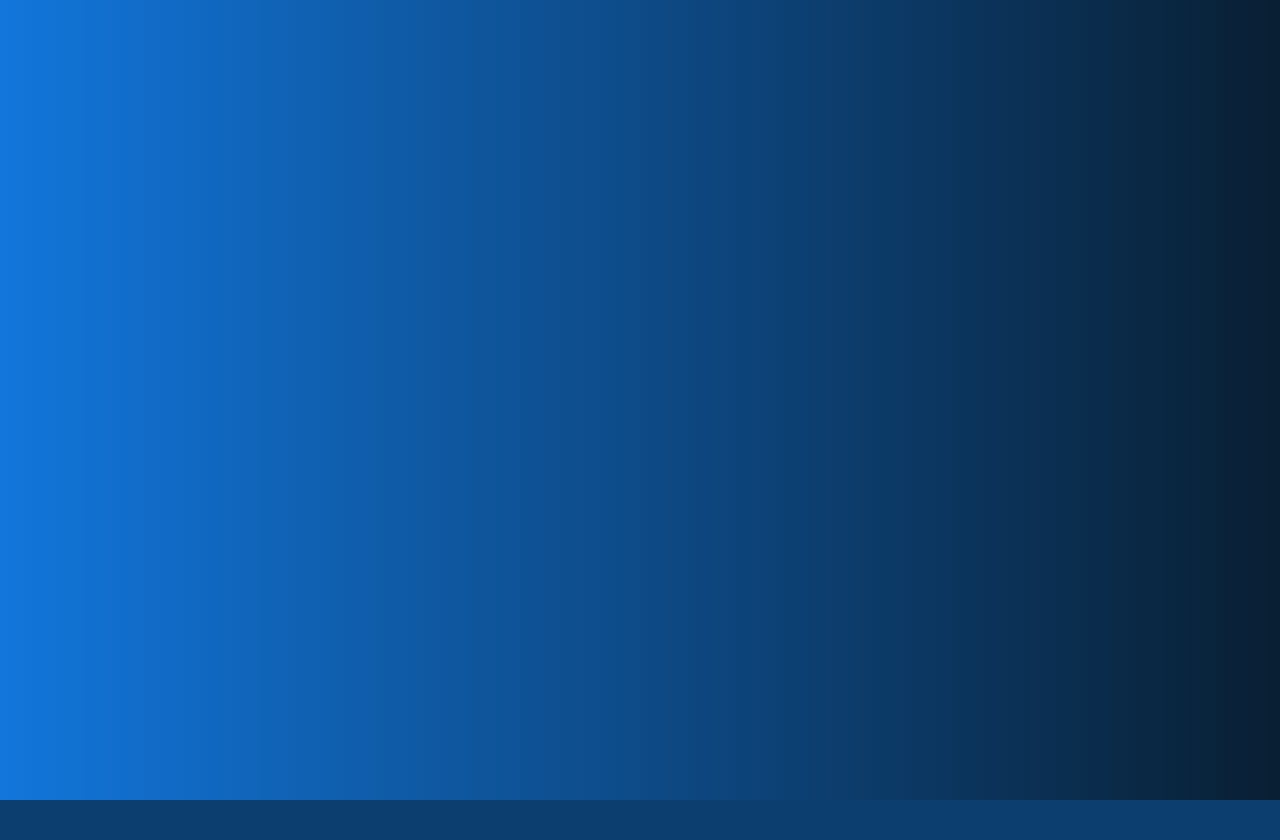
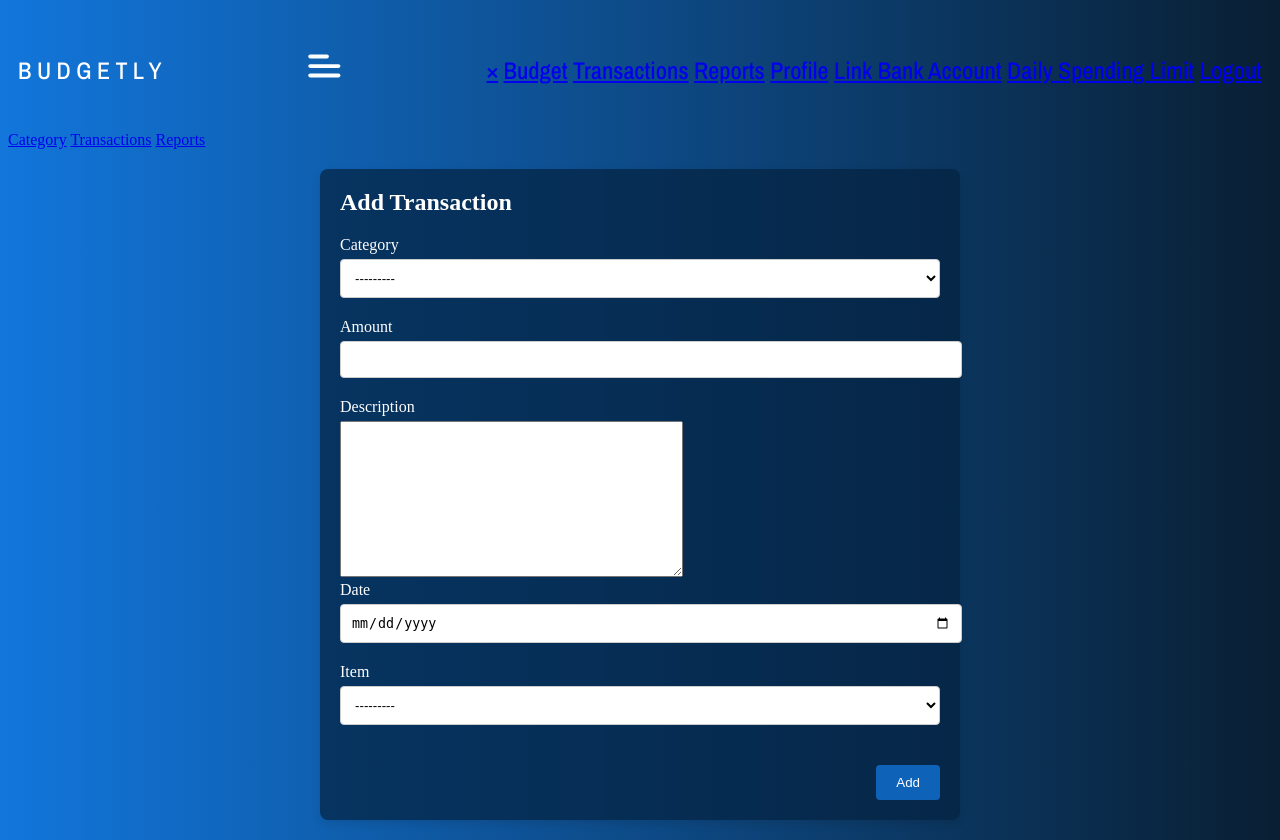
Before and after one commit to diomaster/budgetlyapp, a Django app: page /budget/addtransaction/ in a window 1280 px wide. Before the commit the page ends 800 px from the top, so only its background shows below. Run offline with Django 4.2, Linux system fonts and the light colour scheme; data comes from the database, SQL or seed files in the repository; both versions use the stored data as it was after the commit; style sheets or scripts are compiled from the project's sources.

Commit message:
Added the Form for the transaction

```diff
--- /dev/null
+++ b/expenses/static/expenses/addtransaction.css
@@ -0,0 +1,64 @@
+.add-transaction-container {
+    background-color: #03213fb3;
+    border-radius: 8px;
+    padding: 20px;
+    width: 90%;
+    max-width: 600px;
+    margin: 20px auto;
+    box-shadow: 0 4px 8px rgba(0, 0, 0, 0.1);
+  }
+
+  .add-transaction-container .form-header h2 {
+    color: white;
+    margin: 0;
+  }
+
+  .add-transaction-container .form-body {
+    margin-top: 20px;
+  }
+
+  .add-transaction-container .form-body label {
+    color: white;
+    display: block;
+    margin-bottom: 5px;
+  }
+
+  .add-transaction-container .form-body input,
+  .add-transaction-container .form-body select {
+    width: 100%;
+    padding: 10px;
+    margin-bottom: 20px;
+    border-radius: 4px;
+    border: 1px solid #ccc;
+    background-color: #ffffff;
+  }
+
+  .add-transaction-container .form-body input:focus,
+  .add-transaction-container .form-body select:focus {
+    outline: none;
+    border-color: #4b9cd3;
+    box-shadow: 0 0 0 2px #4b9cd3;
+  }
+
+  .add-transaction-container .form-body select {
+    cursor: pointer;
+  }
+
+  .add-transaction-container .form-footer {
+    display: flex;
+    justify-content: flex-end;
+    margin-top: 20px;
+  }
+
+  .add-transaction-container .form-footer .add-button {
+    background-color: #0E62B8;
+    border: none;
+    padding: 10px 20px;
+    color: white;
+    border-radius: 4px;
+    cursor: pointer;
+  }
+
+  .add-transaction-container .form-footer .add-button:hover {
+    background-color: #0a4c8b;
+  }
--- /dev/null
+++ b/expenses/static/expenses/addtransaction.scss
@@ -0,0 +1,64 @@
+.add-transaction-container {
+    background: $primary-color;
+    border-radius: 10px;
+    padding: 20px;
+    width: 100%; // You can adjust this for larger screens if needed
+    box-shadow: 0px 4px 10px $shadow-color;
+
+    .form-header {
+      @include flex-center;
+      justify-content: space-between;
+
+      h2 {
+        margin: 0;
+        color: $white;
+      }
+
+      .close-button {
+        background: none;
+        border: none;
+        color: $white;
+        font-size: 1.5rem;
+        cursor: pointer;
+      }
+    }
+
+    .form-body {
+      display: flex;
+      flex-direction: column;
+      gap: 10px;
+
+      label {
+        color: $white;
+      }
+
+      input,
+      select {
+        padding: 10px;
+        border-radius: 5px;
+        border: none;
+      }
+    }
+
+    .form-footer {
+      @include flex-center;
+      justify-content: flex-end;
+      margin-top: 20px;
+
+      .add-button {
+        padding: 10px 20px;
+        background-color: $dark-blue;
+        color: $white;
+        border: none;
+        border-radius: 5px;
+        cursor: pointer;
+      }
+    }
+
+    // Optional: Add focus styles for your inputs and selects here
+  }
+
+  // Responsive adjustments if necessary
+  @media (max-width: 768px) {
+    // Adjust styles for mobile if needed
+  }
--- a/expenses/static/expenses/main.css
+++ b/expenses/static/expenses/main.css
@@ -1,6 +1,7 @@
 @import url("./navbar.css");
 @import url("./category.css");
 @import url("./transactions.css");
+@import url("./addtransaction.css");
 @import url("https://fonts.googleapis.com/css2?family=Archivo+Narrow:wght@500&display=swap");
 @import url("https://fonts.googleapis.com/css2?family=Teko&display=swap");
 body {
--- a/expenses/static/expenses/main.scss
+++ b/expenses/static/expenses/main.scss
@@ -1,8 +1,8 @@
 //imports
 @import url('./navbar.css');
 @import url('./category.css');
-@import url('transactions.css');
-
+@import url('./transactions.css');
+@import url('./addtransaction.css');
 //fonts
 @import url('https://fonts.googleapis.com/css2?family=Archivo+Narrow:wght@500&display=swap');
 @import url('https://fonts.googleapis.com/css2?family=Teko&display=swap');
--- a/expenses/static/expenses/transactions.css
+++ b/expenses/static/expenses/transactions.css
@@ -103,6 +103,7 @@
   border-bottom: 1px solid #4F5B69;
 }
 
+
 /* Responsive adjustments */
 @media (max-width: 768px) {
   .transaction-button {
--- a/expenses/templates/budget/addtransaction.html
+++ b/expenses/templates/budget/addtransaction.html
@@ -1,6 +1,28 @@
 {% extends "../base/base.html" %}
-{% csrf_token %}
-
+{% load static %}
 {% block template %}
-<!--CODE HERE-->
+{% include "../base/navbar.html" %}
+<div class="add-transaction-container">
+    <form method="post" action="{% url 'add_transaction' %}" novalidate>
+      {% csrf_token %}
+      <div class="form-header">
+        <h2>Add Transaction</h2>
+      </div>
+      <div class="form-body">
+        {% for field in form %}
+          <div class="form-field">
+            <label for="{{ field.id_for_label }}">{{ field.label }}</label>
+            {% if field.name == 'date' %}
+                <input type="date" id="{{ field.id_for_label }}" name="{{ field.name }}">
+            {% else %}
+                {{ field }}
+            {% endif %}
+          </div>
+        {% endfor %}
+      </div>
+      <div class="form-footer">
+        <button type="submit" class="add-button">Add</button>
+      </div>
+    </form>
+</div>
 {% endblock %}
--- a/expenses/templates/budget/transactions.html
+++ b/expenses/templates/budget/transactions.html
@@ -7,9 +7,9 @@
 <div class="">
     <h1 class="page-header-title">Transaction History</h1>
     <hr class="horizontal-rule">
-    <div class="new-category-button-container">
+    <div class="new-transaction-button-container">
         <a href="{% url 'add_transaction' %}" class="new-category-button-link">
-            <p class="new-category-button">Add New Category</p>
+            <p class="new-category-button">Add New Transaction</p>
         </a>
     </div>
     <div class="transaction-card-container">
--- a/expenses/views.py
+++ b/expenses/views.py
@@ -69,8 +69,9 @@
     if request.method == 'POST':
         form = TransactionForm(request.POST)
         if form.is_valid():
-         form.save()
-        return redirect('budget/transactions.html')
+            form.save()
+            messages.success(request, 'Transaction added successfully!')
+            return redirect('transactions')  # Make sure 'transactions_view' is the name of the URL pattern where you list transactions
     else:
         form = TransactionForm()
     return render(request, 'budget/addtransaction.html', {'form': form})
```
Also changed, not shown: db.sqlite3, 1 other file.
